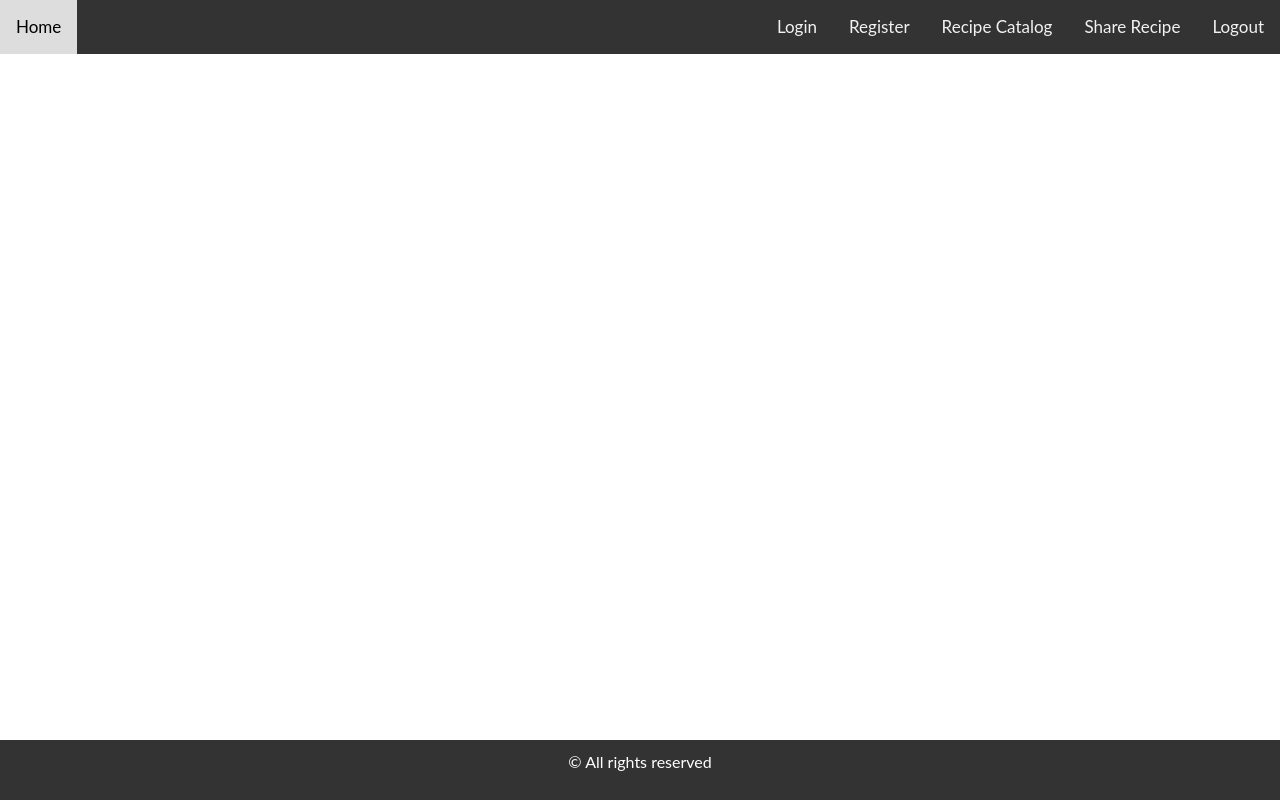
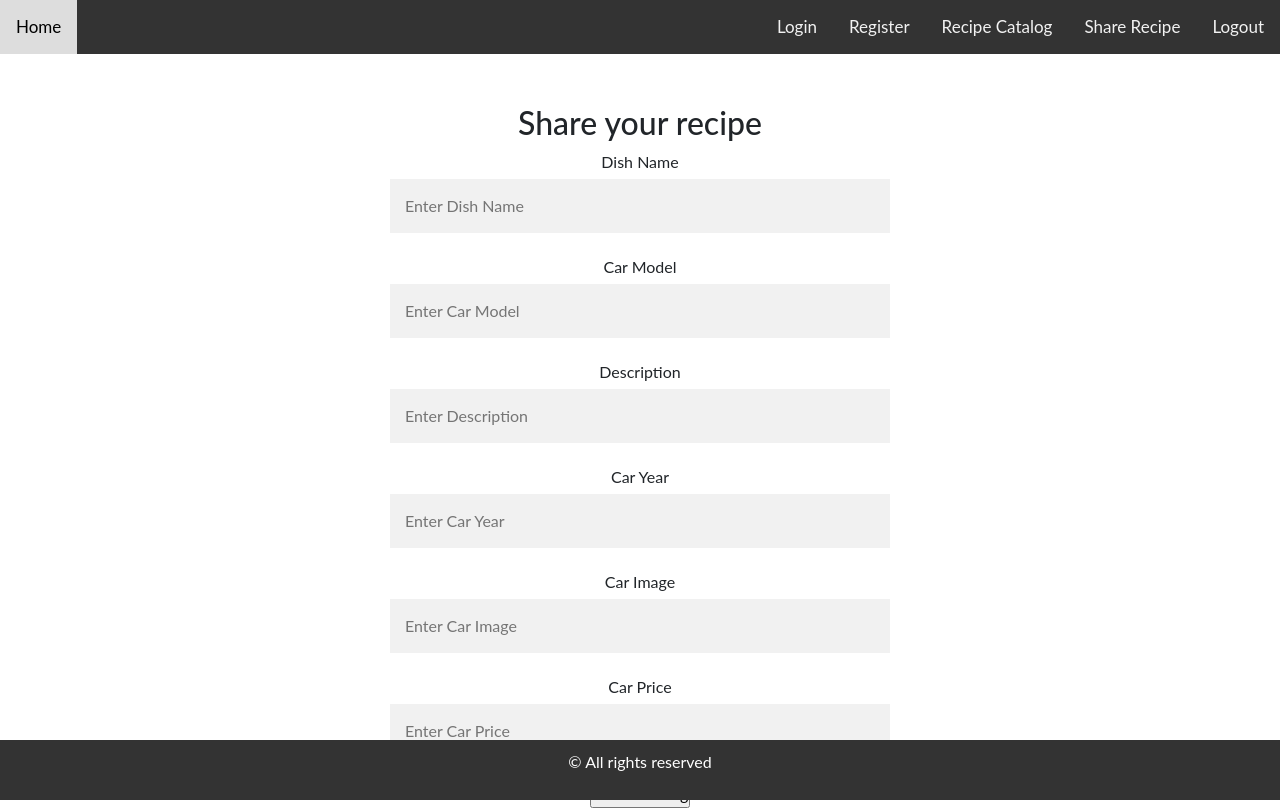
Before and after one commit to GeorgyGanev/ReactJS-RecipeBlog, a React (Create React App) app: page /create in a window 1280 px wide. Built offline with nearby package versions, Linux system fonts and the light colour scheme.

Commit message:
Added Create Form

```diff
--- a/src/App.js
+++ b/src/App.js
@@ -5,6 +5,7 @@ import {Footer} from './components/Footer/Footer';
 import { Home } from './components/Home/Home';
 import { Login } from './components/Login/Login';
 import { Register } from './components/Register/Register';
+import { CreateRecipe } from './components/CreateRecipe/CreateRecipe';
 
 function App() {
   return (
@@ -17,6 +18,7 @@ function App() {
             <Route path='/' element={<Home />}/>
             <Route path='/login' element={<Login />}/>
             <Route path='/register' element={<Register />}/>
+            <Route path='/create' element={<CreateRecipe />}/>
 
           </Routes>
 
--- /dev/null
+++ b/src/components/CreateRecipe/CreateRecipe.js
@@ -0,0 +1,35 @@
+import styles from './CreateRecipe.module.css';
+
+export const CreateRecipe = () => {
+    return (
+    <section id={styles["create-recipe"]}>
+        <div className={styles["container"]}>
+            <form id={styles["create-form"]}>
+                <h2>Share your recipe</h2>
+
+                <label htmlFor="dishName">Dish Name</label>
+                <input type="text" placeholder="Enter Dish Name" name="dishName" / >
+
+                <label htmlFor="model">Car Model</label>
+                <input type="text" placeholder="Enter Car Model" name="model" />
+
+                <label htmlFor="description">Description</label>
+                <input type="text" placeholder="Enter Description" name="description" />
+
+                <label htmlFor="year">Car Year</label>
+                <input type="number" placeholder="Enter Car Year" name="year" />
+
+                <label htmlFor="imageUrl">Car Image</label>
+                <input type="text" placeholder="Enter Car Image" name="imageUrl" />
+
+                <label htmlFor="price">Car Price</label>
+                <input type="number" placeholder="Enter Car Price" name="price" />
+
+                <input type="submit" className={styles["registerbtn"]} value="Create Listing" />
+            </form>
+        </div>
+    </section>
+
+    );
+
+};
--- /dev/null
+++ b/src/components/CreateRecipe/CreateRecipe.module.css
@@ -0,0 +1,6 @@
+#create-recipe {
+    background-color: white;
+    text-align: center;
+    width: 500px;
+    margin: auto;
+}
--- a/src/components/Home/Home.js
+++ b/src/components/Home/Home.js
@@ -4,9 +4,6 @@ import { Link } from 'react-router-dom';
 export const Home = () => {
     return (
         <div id={styles['main-content']}>
-
-            <h1>Home Page</h1>
-
 
             <div id={styles['welcome-container']}>
                 <h1>Welcome to  RecipesBlog </h1>
@@ -19,7 +16,7 @@ export const Home = () => {
             </div>
 
             <div className={styles['search-container']}>
-                <h1>Search</h1>
+                <h3>Search</h3>
                 <div className={styles['search-box']}>
                     <input id={styles["search-input"]} type="text" name="search" placeholder="Enter desired production year" />
                     <button className={styles["button-list"]}>Search</button>
--- a/src/components/Home/Home.module.css
+++ b/src/components/Home/Home.module.css
@@ -13,10 +13,12 @@ h1 {
     text-align: center;
     margin-top: 30px;
     font-size: 50px;
+    padding: 50px;
 }
 
 h2 {
     text-align: center;
+    padding-top: 50px;
 }
 
 .button {
@@ -64,6 +66,7 @@ div.search-container {
     text-align: center;
     width: 500px;
     margin: auto;
+    padding-top: 100px;
 }
 
 .button {
--- a/src/components/Login/Login.js
+++ b/src/components/Login/Login.js
@@ -7,7 +7,7 @@ export const Login = () => {
         <section className={styles["login"]}>
             <div className={styles["container"]}>
                 <form id={styles["login-form"]}>
-                    <h1>Login</h1>
+                    <h2>Login</h2>
                     <p>Username</p>
                     <input placeholder="Enter Username" name="username" type="text" />
                     <p>Password</p>
--- a/src/components/Register/Register.js
+++ b/src/components/Register/Register.js
@@ -8,7 +8,7 @@ export const Register = () => {
             <div className={styles["container"]}>
 
                 <form id={styles["register-form"]}>
-                    <h1>Register</h1>
+                    <h2>Register</h2>
 
                     <label htmlFor="username">Username</label>
                     <input type="text" placeholder="Enter Username" name="username" required />
```
